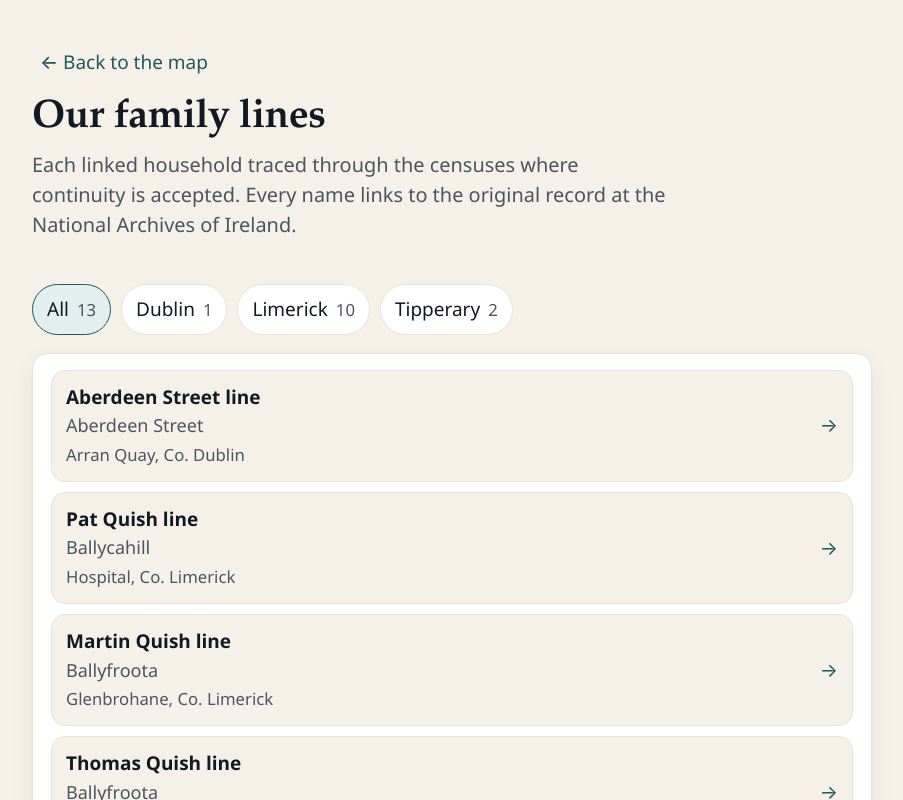
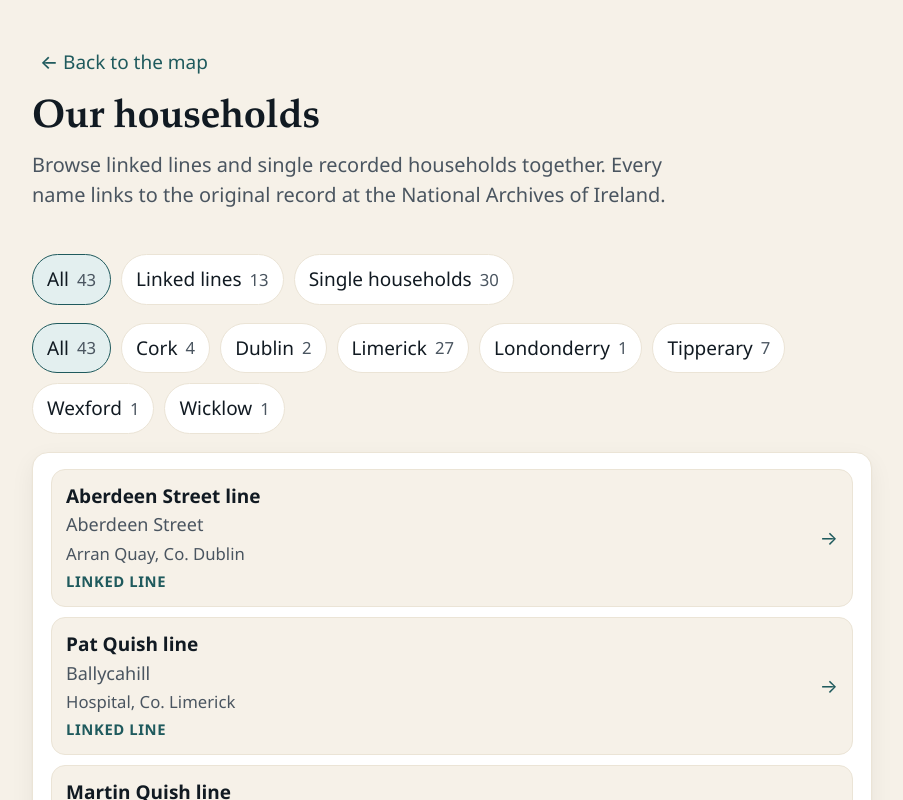
Before and after one commit to Quisharoo/my-family, a Next.js app: page /lines in a window 1280 px wide. Shown: the top 800 px of the page, without its empty margins (188-1091 px from the left). Built offline with nearby package versions, Linux system fonts and the light colour scheme.

Commit message:
feat: broaden household browser filters

```diff
--- a/src/app/lines/LinesClient.js
+++ b/src/app/lines/LinesClient.js
@@ -4,7 +4,9 @@ import { useEffect, useMemo, useRef, useState } from "react";
 import { formatRegime, formatRelation } from "@/components/family-map/format";
 import {
   buildCountyOptions,
+  buildEvidenceOptions,
   formatLineDisplay,
+  filterEntriesByEvidence,
   filterEntriesByCounty,
   groupEntriesByCounty,
 } from "@/lib/family-line-utils.mjs";
@@ -100,6 +102,9 @@ function LineSection({ line, setRef }) {
             · {line.censusYears.join(" · ")}
           </span>
         </p>
+        <p className="line-section__kind">
+          {line.evidenceTier === "line" ? "Linked line" : "Single household"}
+        </p>
       </header>
       <div className="line-section__timeline">
         {line.yearRecords.map((record) => (
@@ -141,7 +146,9 @@ function MobileSheet({ line, onClose }) {
         <div className="line-sheet__handle" aria-hidden="true" />
         <header className="line-sheet__header">
           <div>
-            <p className="line-sheet__eyebrow">{line.county}</p>
+            <p className="line-sheet__eyebrow">
+              {line.evidenceTier === "line" ? "Linked household" : "Single recorded household"}
+            </p>
             <h2 id="line-sheet-title" className="line-sheet__title">
               {display.title}
             </h2>
@@ -172,15 +179,27 @@ function MobileSheet({ line, onClose }) {
 
 export default function LinesClient({ lines }) {
   const isMobile = useIsMobile();
-  const countyCounts = useMemo(() => groupEntriesByCounty(lines), [lines]);
-  const countyOptions = useMemo(() => buildCountyOptions(lines), [lines]);
+  const evidenceOptions = useMemo(() => buildEvidenceOptions(), []);
+  const [selectedEvidence, setSelectedEvidence] = useState("all");
   const [selectedCounty, setSelectedCounty] = useState("All");
   const [selectedLineId, setSelectedLineId] = useState(null);
   const lineRefs = useRef(new Map());
 
+  const evidenceFiltered = useMemo(
+    () => filterEntriesByEvidence(lines, selectedEvidence),
+    [lines, selectedEvidence]
+  );
+  const countyCounts = useMemo(
+    () => groupEntriesByCounty(evidenceFiltered),
+    [evidenceFiltered]
+  );
+  const countyOptions = useMemo(
+    () => buildCountyOptions(evidenceFiltered),
+    [evidenceFiltered]
+  );
   const filteredLines = useMemo(
-    () => filterEntriesByCounty(lines, selectedCounty),
-    [lines, selectedCounty]
+    () => filterEntriesByCounty(evidenceFiltered, selectedCounty),
+    [evidenceFiltered, selectedCounty]
   );
 
   const selectedLine = useMemo(
@@ -193,6 +212,12 @@ export default function LinesClient({ lines }) {
     const stillVisible = filteredLines.some((line) => line.id === selectedLineId);
     if (!stillVisible) setSelectedLineId(null);
   }, [filteredLines, selectedLineId]);
+
+  useEffect(() => {
+    if (!countyOptions.includes(selectedCounty)) {
+      setSelectedCounty("All");
+    }
+  }, [countyOptions, selectedCounty]);
 
   function setLineRef(id, node) {
     if (!node) {
@@ -213,6 +238,27 @@ export default function LinesClient({ lines }) {
 
   return (
     <>
+      <div className="lines-page__filters" aria-label="Filter households by evidence">
+        {evidenceOptions.map((option) => (
+          <button
+            key={option.value}
+            type="button"
+            className={`lines-page__filter-chip${
+              option.value === selectedEvidence ? " lines-page__filter-chip--active" : ""
+            }`}
+            onClick={() => setSelectedEvidence(option.value)}
+            aria-pressed={option.value === selectedEvidence}
+          >
+            <span>{option.label}</span>
+            <span className="lines-page__filter-count">
+              {option.value === "all"
+                ? lines.length
+                : lines.filter((entry) => entry.evidenceTier === option.value).length}
+            </span>
+          </button>
+        ))}
+      </div>
+
       <div className="lines-page__filters" aria-label="Filter lines by county">
         {countyOptions.map((county) => (
           <button
@@ -226,17 +272,16 @@ export default function LinesClient({ lines }) {
           >
             <span>{county}</span>
             <span className="lines-page__filter-count">
-              {county === "All" ? lines.length : countyCounts[county]}
+              {county === "All" ? evidenceFiltered.length : countyCounts[county]}
             </span>
           </button>
         ))}
       </div>
 
-      <nav className="lines-page__toc" aria-label="Choose a line">
-        {filteredLines.map((line) => (
-          (() => {
-            const display = formatLineDisplay(line);
-            return (
+      <nav className="lines-page__toc" aria-label="Choose a household">
+        {filteredLines.map((line) => {
+          const display = formatLineDisplay(line);
+          return (
           <button
             key={line.id}
             type="button"
@@ -249,14 +294,16 @@ export default function LinesClient({ lines }) {
               <span className="lines-page__toc-name">{display.title}</span>
               <span className="lines-page__toc-place">{display.place}</span>
               <span className="lines-page__toc-meta">{display.meta}</span>
+              <span className="lines-page__toc-kind">
+                {line.evidenceTier === "line" ? "Linked line" : "Single household"}
+              </span>
             </span>
             <span className="lines-page__toc-arrow" aria-hidden="true">
               →
             </span>
           </button>
-            );
-          })()
-        ))}
+          );
+        })}
       </nav>
 
       <div className="lines-page__body">
--- a/src/app/lines/lines.css
+++ b/src/app/lines/lines.css
@@ -143,6 +143,14 @@
   font-size: 0.88rem;
 }
 
+.lines-page__toc-kind {
+  color: var(--accent);
+  font-size: 0.78rem;
+  font-weight: 600;
+  letter-spacing: 0.04em;
+  text-transform: uppercase;
+}
+
 .lines-page__toc-arrow {
   flex-shrink: 0;
   color: var(--accent);
@@ -173,6 +181,15 @@
 .line-section__place {
   color: var(--ink);
   font-size: 1rem;
+}
+
+.line-section__kind {
+  margin-top: 8px;
+  color: var(--accent);
+  font-size: 0.8rem;
+  font-weight: 600;
+  letter-spacing: 0.04em;
+  text-transform: uppercase;
 }
 
 .line-section__years {
@@ -349,6 +366,11 @@
     font-size: 0.84rem;
   }
 
+  .lines-page__toc-kind {
+    margin-top: 4px;
+    font-size: 0.74rem;
+  }
+
   .line-sheet__backdrop {
     display: block;
     position: fixed;
@@ -405,8 +427,14 @@
   }
 
   .line-sheet__place {
+    color: var(--ink);
+    font-size: 0.98rem;
+  }
+
+  .line-sheet__meta {
+    margin-top: 2px;
     color: var(--ink-soft);
-    font-size: 0.98rem;
+    font-size: 0.88rem;
   }
 
   .line-sheet__close {
--- a/src/app/lines/page.js
+++ b/src/app/lines/page.js
@@ -4,13 +4,13 @@ import LinesClient from "./LinesClient";
 import "./lines.css";
 
 export const metadata = {
-  title: "Our linked family lines — traced through the Irish censuses",
+  title: "Our households — traced through the Irish censuses",
   description:
-    "Each linked Quish family line shown as it appears across the Irish censuses where continuity is accepted.",
+    "Linked Quish lines and single recorded households shown together across the Irish censuses.",
 };
 
 export default function LinesPage() {
-  const { lines } = mapData;
+  const entries = [...mapData.lines, ...mapData.sightings];
 
   return (
     <main className="lines-page">
@@ -18,15 +18,15 @@ export default function LinesPage() {
         <Link href="/" className="lines-page__back" aria-label="Back to map">
           ← Back to the map
         </Link>
-        <h1 className="lines-page__title">Our family lines</h1>
+        <h1 className="lines-page__title">Our households</h1>
         <p className="lines-page__subtitle">
-          Each linked household traced through the censuses where continuity is
-          accepted. Every name links to the original record at the National
-          Archives of Ireland.
+          Browse linked lines and single recorded households together. Every
+          name links to the original record at the National Archives of
+          Ireland.
         </p>
       </header>
 
-      <LinesClient lines={lines} />
+      <LinesClient lines={entries} />
 
       <footer className="lines-page__footer">
         <p>
--- a/src/lib/family-line-utils.mjs
+++ b/src/lib/family-line-utils.mjs
@@ -1,6 +1,19 @@
 export function buildCountyOptions(entries) {
   const counties = [...new Set(entries.map((entry) => entry.county))].sort();
   return ["All", ...counties];
+}
+
+export function buildEvidenceOptions() {
+  return [
+    { value: "all", label: "All" },
+    { value: "line", label: "Linked lines" },
+    { value: "sighting", label: "Single households" },
+  ];
+}
+
+export function filterEntriesByEvidence(entries, evidence) {
+  if (!evidence || evidence === "all") return entries;
+  return entries.filter((entry) => entry.evidenceTier === evidence);
 }
 
 export function filterEntriesByCounty(entries, county) {
@@ -20,9 +33,10 @@ function isGenericPlaceLabel(label) {
 }
 
 export function formatLineDisplay(entry) {
+  const suffix = entry.evidenceTier === "sighting" ? "household" : "line";
   const title = isGenericPlaceLabel(entry.label)
-    ? `${entry.townland} line`
-    : entry.label;
+    ? `${entry.townland} ${suffix}`
+    : String(entry.label || "").replace(/\s+line$/i, ` ${suffix}`);
 
   return {
     title,
```
Also changed, not shown: 1 other file (tests, documents, lock files or other folders).
